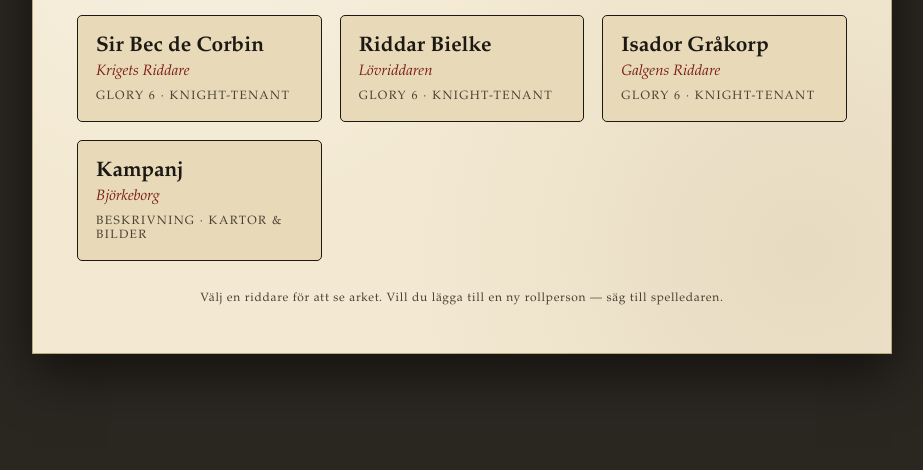
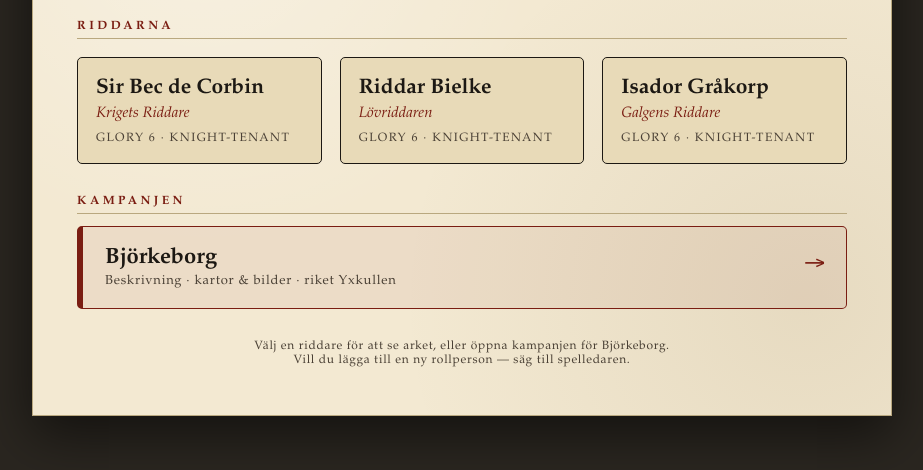
Before and after one commit to Leopaexd/bec-de-corbin, a website: page web/index.html in a window 1280 px wide. Shown: the part 184-654 px from the top of the page, without its empty margins (178-1101 px from the left). Drawn offline with Linux system fonts and the light colour scheme.

Commit message:
Separate campaign from character cards on landing page
Campaign is now a distinct full-width banner under a "Kampanjen" heading
instead of a fourth card in the character grid.

Co-Authored-By: Claude Opus 4.7 (1M context) <noreply@anthropic.com>

```diff
--- a/web/index.html
+++ b/web/index.html
@@ -67,6 +67,13 @@
   .card:hover{transform:translateY(-3px);box-shadow:0 8px 18px rgba(0,0,0,.25);}
   .card h3{margin:0 0 4px;font-size:21px;} .card .ct{font-style:italic;color:var(--accent);font-size:15px;}
   .card .cr{font-size:12px;letter-spacing:.12em;text-transform:uppercase;color:var(--ink-soft);margin-top:8px;}
+  .campaign-banner{display:flex;align-items:center;justify-content:space-between;gap:16px;
+    text-decoration:none;color:var(--ink);border:1.5px solid var(--accent);border-left:6px solid var(--accent);
+    border-radius:5px;padding:18px 22px;background:rgba(122,29,18,.06);transition:background .12s;}
+  .campaign-banner:hover{background:rgba(122,29,18,.12);}
+  .campaign-banner .cb-title{font-size:22px;font-weight:600;}
+  .campaign-banner .cb-sub{font-size:13px;letter-spacing:.06em;color:var(--ink-soft);margin-top:3px;}
+  .campaign-banner .cb-arrow{font-size:26px;color:var(--accent);}
   .note{font-size:12px;color:var(--ink-soft);text-align:center;margin-top:30px;letter-spacing:.06em;}
   .upload-row{display:flex;flex-wrap:wrap;align-items:center;gap:10px;margin:8px 0 4px;}
   .upload-row label.filebtn{font-family:inherit;font-size:13px;letter-spacing:.1em;text-transform:uppercase;
@@ -240,12 +247,15 @@ function renderLanding(){
   root.innerHTML = `
     <header><div class="title-tag">Mythic Bastionland · ${REALM} · ${HOLDING}</div>
       <h1>Björkeborgs Cirkel</h1><div class="subtitle">Riddarna under Lövriddaren</div></header>
-    <div class="cards">${cards}
-      <a class="card" href="?c=kampanj">
-        <h3>Kampanj</h3><div class="ct">Björkeborg</div>
-        <div class="cr">Beskrivning · Kartor & bilder</div></a>
-    </div>
-    <div class="note">Välj en riddare för att se arket. Vill du lägga till en ny rollperson — säg till spelledaren.</div>`;
+    <h2>Riddarna</h2>
+    <div class="cards">${cards}</div>
+    <h2 style="margin-top:30px;">Kampanjen</h2>
+    <a class="campaign-banner" href="?c=kampanj">
+      <div><div class="cb-title">Björkeborg</div>
+        <div class="cb-sub">Beskrivning · kartor &amp; bilder · riket Yxkullen</div></div>
+      <span class="cb-arrow">→</span>
+    </a>
+    <div class="note">Välj en riddare för att se arket, eller öppna kampanjen för Björkeborg.<br>Vill du lägga till en ny rollperson — säg till spelledaren.</div>`;
 }
 
 function renderSheet(k, c){
```
